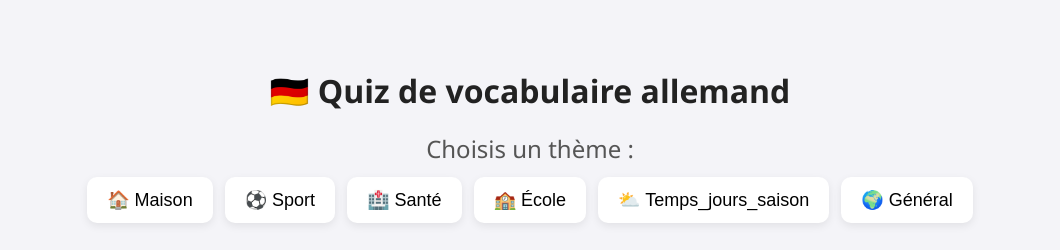
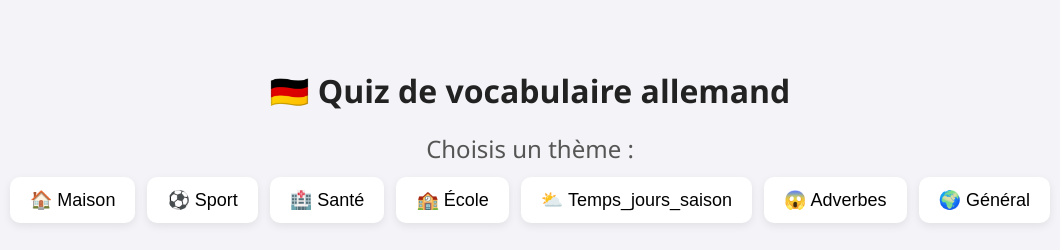
Before and after one commit to Poulmouth67/Quizz-Allemand, a plain HTML site: page index.html in a window 1280 px wide. Shown: the whole page, without its empty margins (110-1170 px from the left). Drawn offline with Linux system fonts and the light colour scheme.

Commit message:
Update index.html

```diff
--- a/index.html
+++ b/index.html
@@ -15,6 +15,7 @@
       <button class="theme-btn" data-theme="sante">🏥 Santé</button>
       <button class="theme-btn" data-theme="ecole">🏫 École</button>
       <button class="theme-btn" data-theme="temps">⛅ Temps_jours_saison</button>
+       <button class="theme-btn" data-theme="adverbes">😱 Adverbes</button>
       <button class="theme-btn" data-theme="general">🌍 Général</button>
     </div>
   </div>
```
